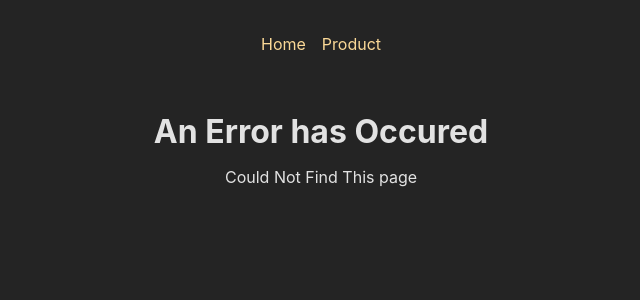
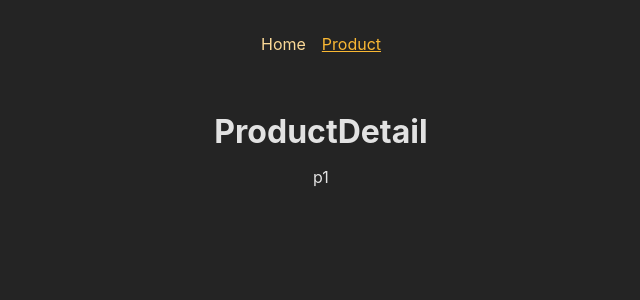
Before and after one commit to Engineer-kim/SPA-React-, a React (Create React App) app: page /products/p1 in a window 1280 px wide. Shown: the top 300 px of the page, without its empty margins (319-959 px from the left). Built offline with nearby package versions, Linux system fonts and the light colour scheme.

Commit message:
Feature: 동적 라우팅 가능
- NavLink ,useParams 을 사용으로 URL 뒤에 파라미터 받아서 동적으로 라우팅 하게끔으로 수정

```diff
--- a/src/App.js
+++ b/src/App.js
@@ -1,8 +1,9 @@
 import { createBrowserRouter, createRoutesFromChildren, createRoutesFromElements, Route, RouterProvider } from "react-router-dom";
 import HomePage from "./pages/Home";
-import ProductPage from "./pages/Product";
+import ProductPage from "./pages/Products";
 import RootLayOut from "./pages/Root";
 import ErrorPage from "./pages/Error";
+import ProductDetailPage from "./pages/ProductDetailPage";
 
 // const routeDefintions = createRoutesFromElements(
 //   <Route>
@@ -18,7 +19,8 @@ const router = createBrowserRouter([
     errorElement: <ErrorPage/>,
     children: [
       { path: '/', element: <HomePage /> },
-      { path: '/products', element: <ProductPage /> }
+      { path: '/products', element: <ProductPage /> },
+      { path: '/products/:productId', element: <ProductDetailPage /> }
     ]
   },
 ]);
--- a/src/components/MainNavigation.js
+++ b/src/components/MainNavigation.js
@@ -1,4 +1,4 @@
-import { Link } from "react-router-dom";
+import { NavLink } from "react-router-dom";
 import classes from "./MainNavigation.module.css"
 
 
@@ -8,10 +8,12 @@ function MainNavigation() {
             <nav>
                 <ul className={classes.list}>
                     <li>
-                        <Link to="/" >Home</Link>
+                        <NavLink to="/"  className={({isActive})=> isActive ? classes.active :  undefined}
+                        end
+                        >Home</NavLink>
                     </li>
                     <li>
-                        <Link to="/products" >Product</Link>
+                        <NavLink to="/products"  className={({isActive})=> isActive ? classes.active :  undefined}>Product</NavLink>
                     </li>
                 </ul>
             </nav>
--- a/src/pages/Home.js
+++ b/src/pages/Home.js
@@ -1,12 +1,15 @@
-import { Link } from "react-router-dom"
+import { Link ,useNavigate } from "react-router-dom"
 
 function HomePage() {
-    return <>
+    const navigate = useNavigate();
+
+    return (<>
         <h1>My Home Page</h1>
         <p>
             Go To <Link to="/products">the list of Product</Link>
         </p>
     </>
+    )
 }
 
 export default HomePage
--- a/src/pages/Product.js
+++ /dev/null
@@ -1,5 +0,0 @@
-function ProductPage(){
-    return <h1> The ProductPage</h1>
-}
-
-export default ProductPage
--- /dev/null
+++ b/src/pages/ProductDetailPage.js
@@ -0,0 +1,13 @@
+import { useParams } from "react-router-dom"
+
+function ProductDetailPage() {
+    const params = useParams();
+    const productId = params.productId;
+
+    return (<>
+        <h1>ProductDetail</h1>
+        <p>{productId}</p>
+    </>)
+}
+
+export default ProductDetailPage
--- /dev/null
+++ b/src/pages/Products.js
@@ -0,0 +1,24 @@
+import { Link } from "react-router-dom"
+
+const PRODUCT = [
+    { id: 'p1', title: 'Product 1' },
+    { id: 'p2', title: 'Product 2' },
+    { id: 'p3', title: 'Product 3' }
+]
+
+function ProductPage() {
+    return (
+        <>
+            <h1> The ProductPage</h1>
+            <ul>
+                {PRODUCT.map((product) => (
+                    <li key={product.id}>
+                        <Link to={`/products/${product.id}`}>{product.title}</Link>
+                    </li>
+                ))}
+            </ul>
+        </>
+    )
+}
+
+export default ProductPage
```
